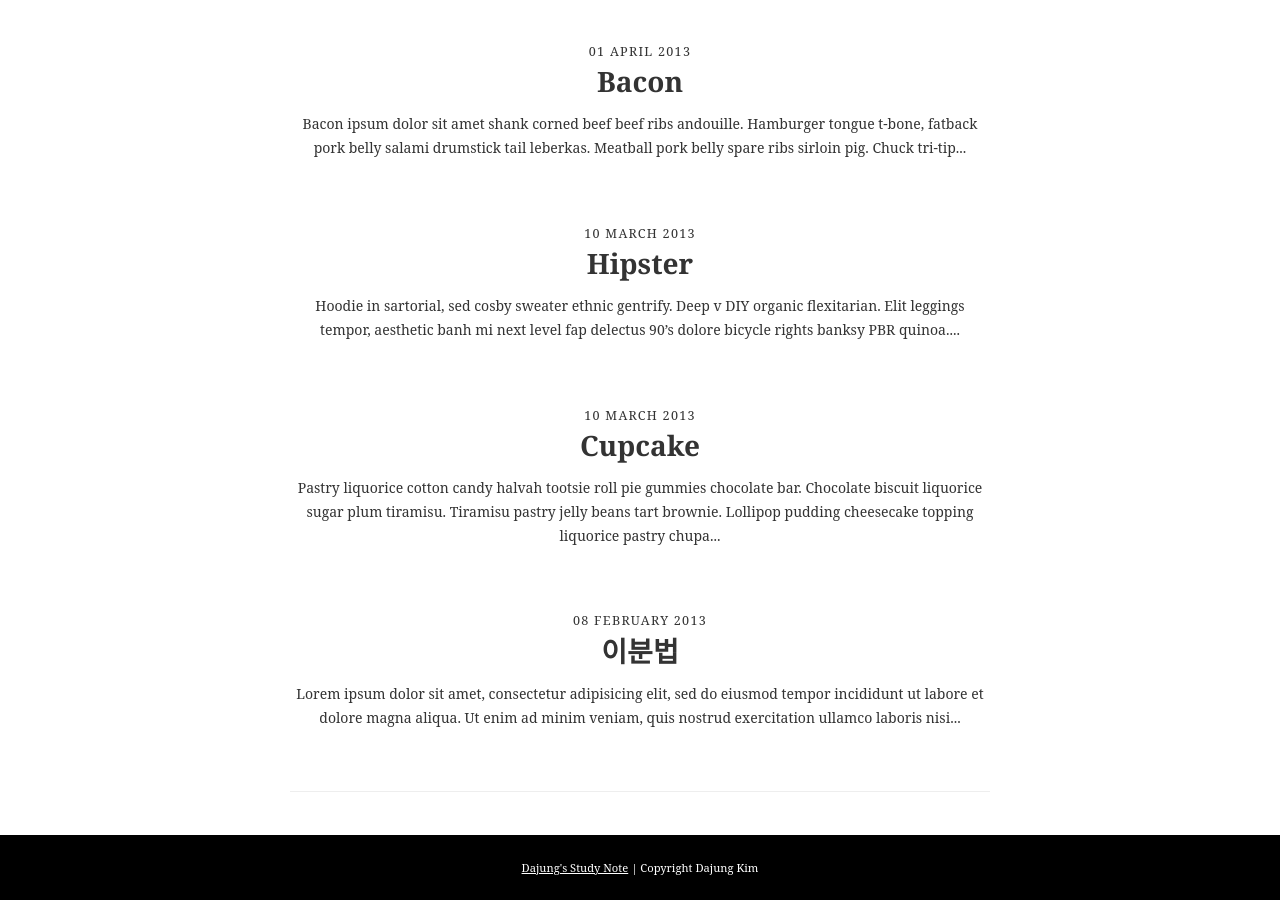
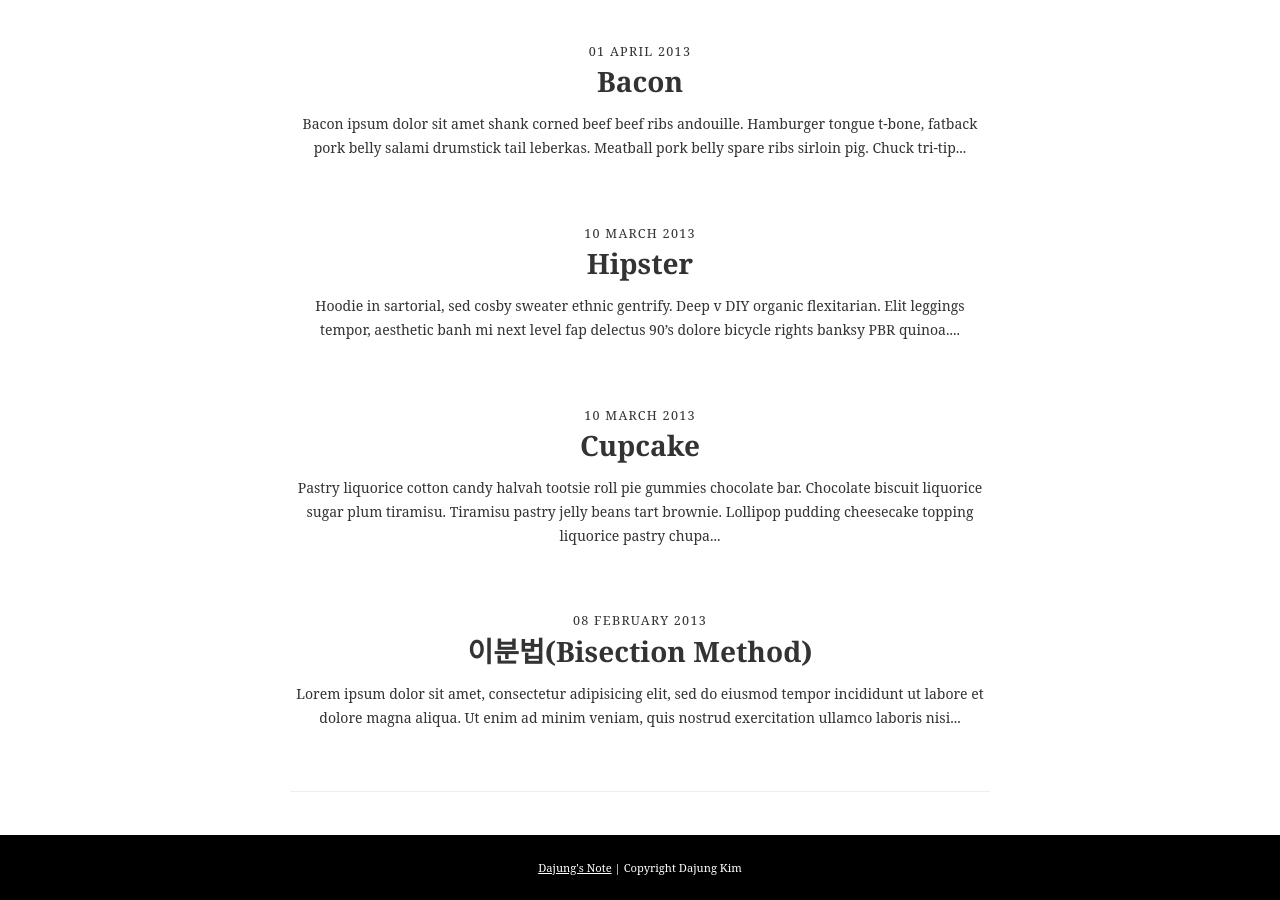
Before and after one commit to dahjeong/dahjeong.github.io, a Jekyll site: the page built from index.html, in a window 1280 px wide and 900 px high, scrolled down 1415 px. Built offline with Jekyll 4.4.1, drawn with Linux system fonts in a browser that asks for light colours; some web fonts are replaced; the list of posts is cut into pages by our own code.

```diff
--- a/_layouts/default.html
+++ b/_layouts/default.html
@@ -36,7 +36,7 @@
 
 	<footer>
 		<div class="container">
-			<a href="http://dahjeong.github.io/">Dajung's Study Note</a> | Copyright Dajung Kim
+			<a href="http://dahjeong.github.io/">Dajung's Note</a> | Copyright Dajung Kim
 		</div>
 	</footer>
 
--- a/_posts/2013-02-08-firstpost.md
+++ b/_posts/2013-02-08-firstpost.md
@@ -1,6 +1,6 @@
 ---
 layout: post_page
-title: 이분법
+title: 이분법(Bisection Method)
 ---
 
 Lorem ipsum dolor sit amet, consectetur adipisicing elit, sed do eiusmod tempor incididunt ut labore et dolore magna aliqua. Ut enim ad minim veniam, quis nostrud exercitation ullamco laboris nisi ut aliquip ex ea commodo consequat. Duis aute irure dolor in reprehenderit in voluptate velit esse cillum dolore eu fugiat nulla pariatur. Excepteur sint occaecat cupidatat non proident, sunt in culpa qui officia deserunt mollit anim id est laborum.
```
Also changed, not shown: 1 other file.
